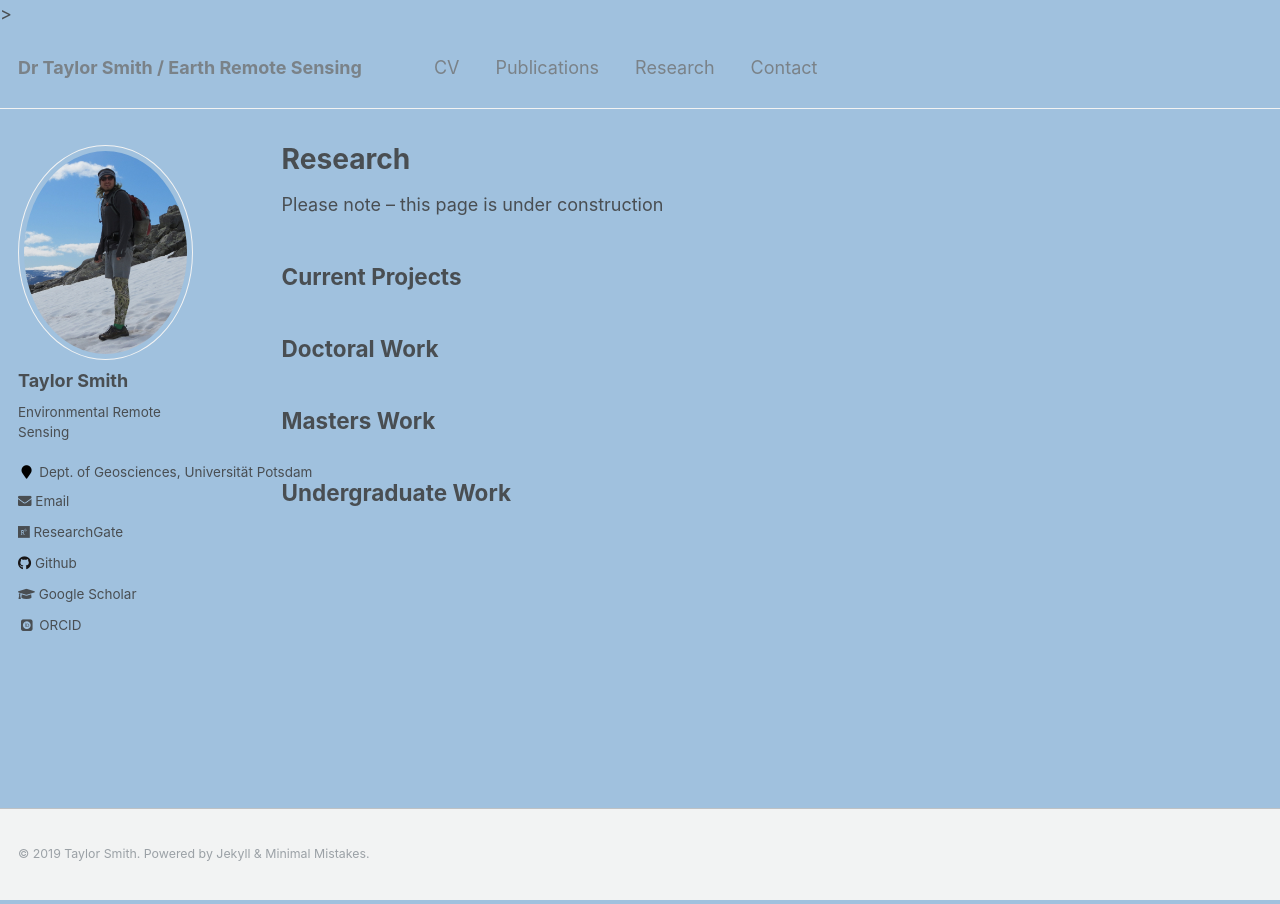
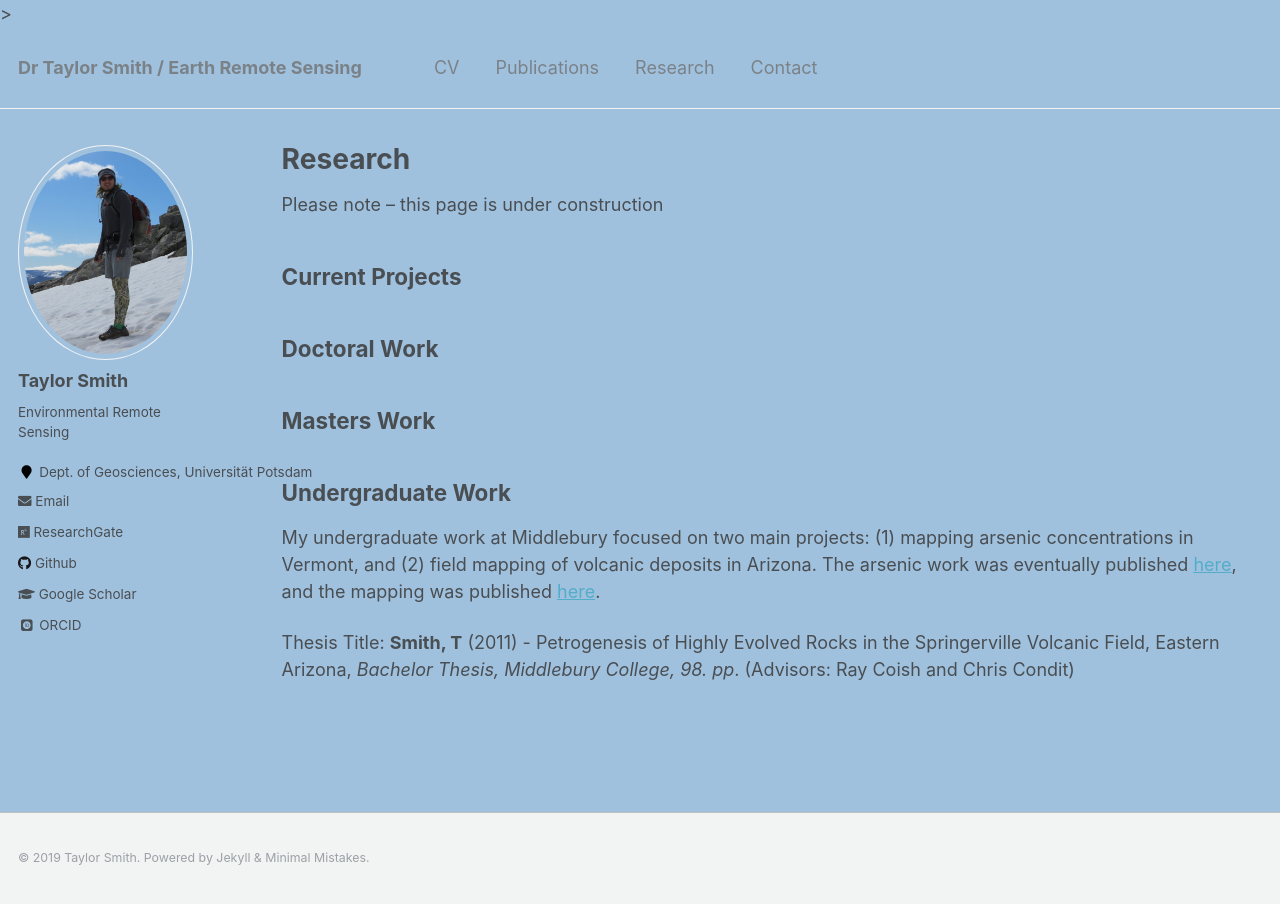
Before and after one commit to tasmi/tasmi.github.io, a Jekyll site: the page built from _pages/research.md, in a window 1280 px wide. Built offline with Jekyll 4.4.1, drawn with Linux system fonts in a browser that asks for light colours; some web fonts are replaced.

Commit message:
Update research.md

```diff
--- a/_pages/research.md
+++ b/_pages/research.md
@@ -13,4 +13,10 @@ Please note -- this page is under construction
 
 ## Masters Work
 
+
+
 ## Undergraduate Work
+
+My undergraduate work at Middlebury focused on two main projects: (1) mapping arsenic concentrations in Vermont, and (2) field mapping of volcanic deposits in Arizona. The arsenic work was eventually published [here](https://www.sciencedirect.com/science/article/pii/S0883292711000059?via%3Dihub), and the mapping was published [here](https://www.sciencedirect.com/science/article/abs/pii/S0377027318301975).
+
+Thesis Title: **Smith, T** (2011) - Petrogenesis of Highly Evolved Rocks in the Springerville Volcanic Field, Eastern Arizona, _Bachelor Thesis, Middlebury College, 98. pp_. (Advisors: Ray Coish and Chris Condit)
```
